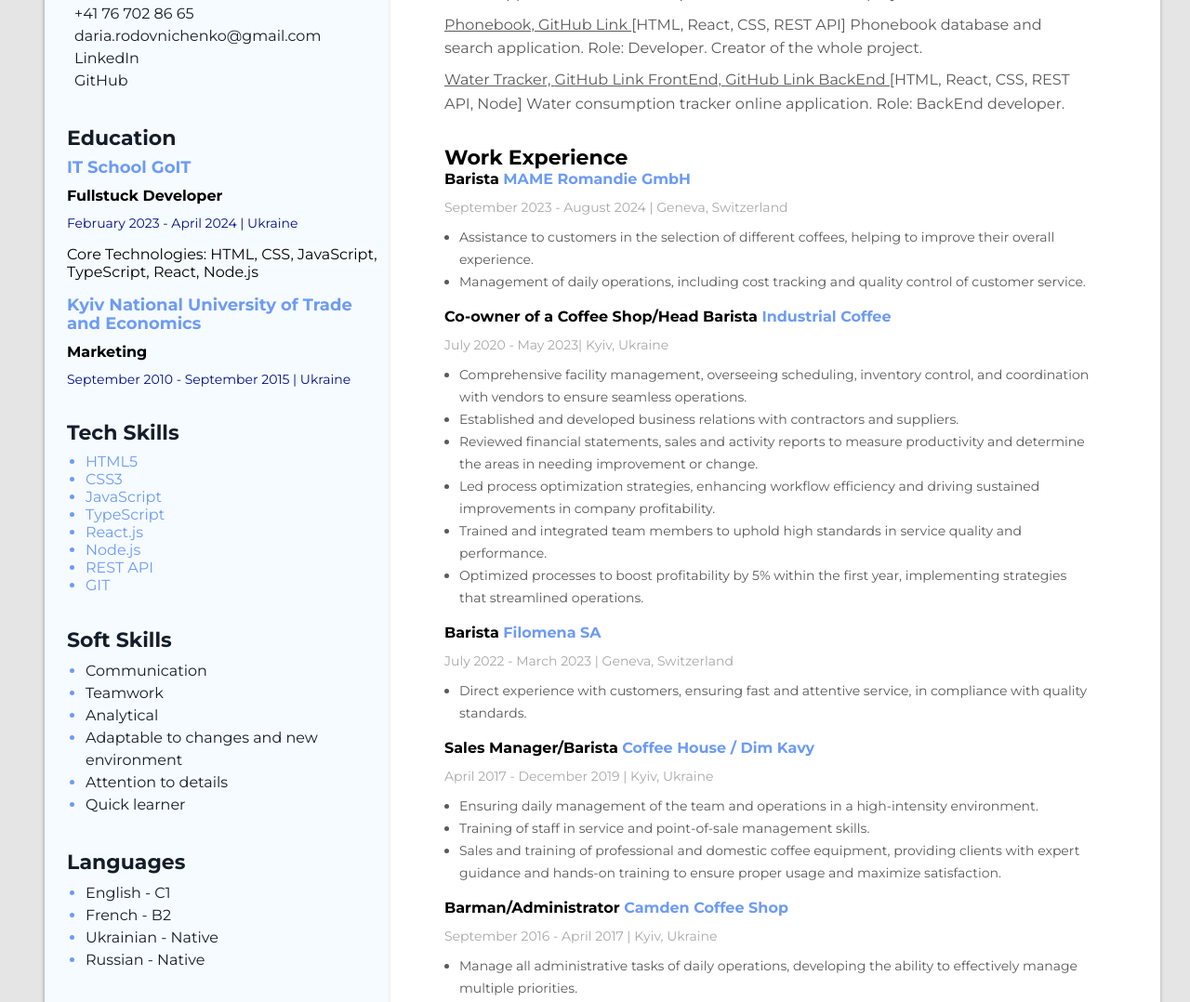
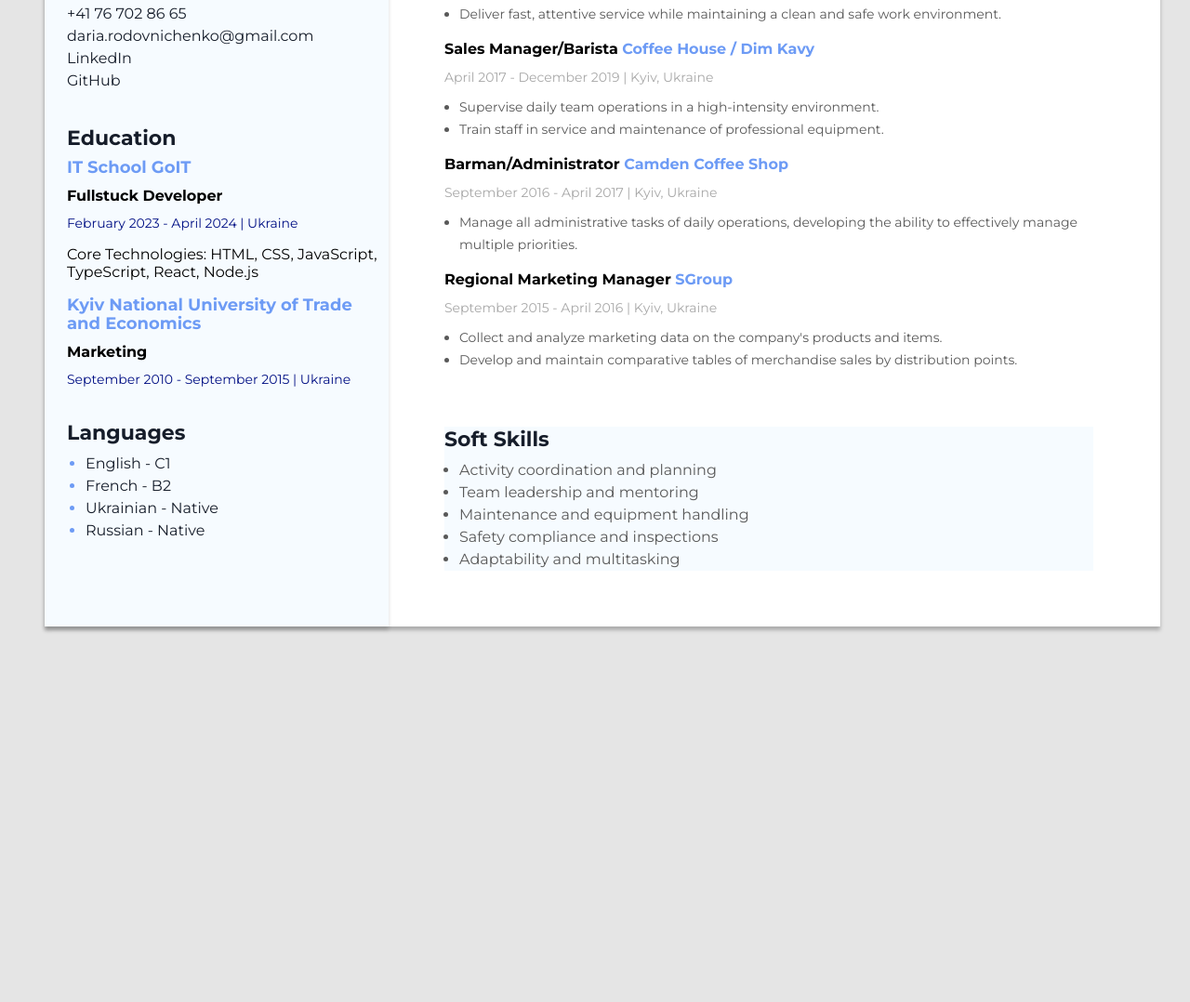
Before and after one commit to DariaRodovnichenko/CV_office, a plain HTML site: page index.html in a window 1280 px wide. Shown: the part 778-1856 px from the top of the page at 93% size. After the commit the page ends 1500 px from the top, so only its background shows below. Drawn offline with Linux system fonts and the light colour scheme.

Commit message:
office adjustments

```diff
--- a/css/style.css
+++ b/css/style.css
@@ -66,9 +66,6 @@ a {
 .my-summary {
   margin-top: 20px;
   background-color: #b1dcff1f;
-
-  border-color: navy;
-  border-radius: 5px;
   font-size: var(--font-size-small);
   line-height: 1.6;
   color: var(--primary-color);
@@ -139,7 +136,7 @@ a {
 /* Work Experience */
 
 .work-experience-container {
-  margin-bottom: 44px;
+  margin-bottom: 60px;
 }
 
 .work-experience-position {
@@ -181,6 +178,33 @@ a {
   margin: 0;
 }
 
+/* Soft Skills */
+.soft-skills-container {
+  /* margin-top: 28px; */
+  background-color: #b1dcff1f;
+  font-size: var(--font-size-small);
+  line-height: 24px;
+  color: #595959;
+}
+
+.soft-skills-list {
+ padding: 0 0 0 16px;
+  margin: 0;
+}
+
+/* .soft-skills-list-item {
+  font-style: normal;
+  font-weight: 400;
+  font-size: var(--font-size-small);
+  line-height: 24px;
+  color: var(--secondary-color);
+  margin-bottom: 8px;
+} */
+
+.soft-skills-list-item:hover {
+  color: #6d9bf5;
+}
+
 /* Sidebar */
 
 .sidebar {
@@ -194,14 +218,14 @@ a {
 
 /* Contacts */
 
-.contacts-type {
+/* .contacts-type {
   font-style: normal;
   font-weight: 700;
   font-size: 14px;
   line-height: 24px;
   color: #161d2a;
   margin-right: 8px;
-}
+} */
 
 .contacts-item {
   margin: 0;
@@ -237,7 +261,6 @@ a {
 .contacts-container,
 .education-container,
 .tech-skills-container,
-.soft-skills-container,
 .languages-container {
   margin-top: 36px;
   margin-left: 24px;
--- a/index.html
+++ b/index.html
@@ -13,8 +13,6 @@
     />
 
     <link rel="stylesheet" href="./css/style.css" />
-
-    <title>My resume</title>
   </head>
   <body>
     <!-- Wrapper -->
@@ -24,17 +22,16 @@
         <!-- About Me -->
         <div class="about-me-container">
           <h1 class="my-name">Daria Rodovnichenko</h1>
-          <h2 class="my-profession">Junior Front-End Developer</h2>
+          <h2 class="my-profession">Activity Leader & Maintenance Support</h2>
           <p class="my-summary">
-            Over 7 years in customer service and business operations,
-            complemented by recent studies in full stack web development.
-            Passionate about combining strong analytical, management, and
-            technical skills to create innovative user-focused applications.
-            Actively seeking opportunities to leverage my skills in a
-            collaborative and growth-oriented environment.
+            Experienced professional with over 7 years in customer service,
+            operations management, and team coordination. Passionate about
+            creating safe, engaging environments for diverse groups. Known for
+            reliability, attention to detail, and adaptability in dynamic
+            settings.
           </p>
 
-          <p class="my-descr">
+          <!-- <p class="my-descr">
             Junior Front-End Developer with hands-on experience in creating
             responsive web applications and a solid foundation in modern
             development tools and practices. Currently advancing my expertise
@@ -42,11 +39,11 @@
             JavaScript, TypeScript, React, and Node.js. Eager to bring a blend
             of technical and customer-oriented skills to a dynamic development
             team.
-          </p>
+          </p> -->
         </div>
 
         <!-- My Projects -->
-        <div class="projects-container">
+        <!-- <div class="projects-container">
           <h3 class="main-content-title">Project Experience</h3>
           <ul class="project-list">
             <li class="project-item">
@@ -138,7 +135,7 @@
               </span>
             </li>
           </ul>
-        </div>
+        </div> -->
 
         <!-- Work Experience -->
         <div class="work-experience-container">
@@ -155,12 +152,12 @@
             </p>
             <ul class="work-duties-list">
               <li class="work-duties">
-                Assistance to customers in the selection of different coffees,
-                helping to improve their overall experience.
+                Assist customers in selecting specialty coffees, enhancing their
+                overall experience.
               </li>
               <li class="work-duties">
-                Management of daily operations, including cost tracking and
-                quality control of customer service.
+                Manage daily operations, including cost tracking and quality
+                control.
               </li>
             </ul>
           </div>
@@ -168,37 +165,27 @@
           <!-- Company 2 -->
           <div class="work-experience-place">
             <h4 class="work-experience-position">
-              Co-owner of a Coffee Shop/Head Barista
+              Co-owner and Head Barista
               <span class="work-experience-company">Industrial Coffee</span>
             </h4>
             <p class="work-period">July 2020 - May 2023| Kyiv, Ukraine</p>
             <ul class="work-duties-list">
               <li class="work-duties">
-                Comprehensive facility management, overseeing scheduling,
-                inventory control, and coordination with vendors to ensure
-                seamless operations.
+                Coordinate team schedules, inventory, and vendor management to
+                ensure smooth operations.
               </li>
               <li class="work-duties">
-                Established and developed business relations with contractors
-                and suppliers.
+                Train and mentored team members to uphold high standards of
+                service and safety.
               </li>
               <li class="work-duties">
-                Reviewed financial statements, sales and activity reports to
-                measure productivity and determine the areas in needing
-                improvement or change.
+                Organize and managed equipment maintenance, ensuring safety and
+                functionality.
               </li>
               <li class="work-duties">
                 Led process optimization strategies, enhancing workflow
                 efficiency and driving sustained improvements in company
                 profitability.
-              </li>
-              <li class="work-duties">
-                Trained and integrated team members to uphold high standards in
-                service quality and performance.
-              </li>
-              <li class="work-duties">
-                Optimized processes to boost profitability by 5% within the
-                first year, implementing strategies that streamlined operations.
               </li>
             </ul>
           </div>
@@ -214,8 +201,8 @@
             </p>
             <ul class="work-duties-list">
               <li class="work-duties">
-                Direct experience with customers, ensuring fast and attentive
-                service, in compliance with quality standards.
+                Deliver fast, attentive service while maintaining a clean and
+                safe work environment.
               </li>
             </ul>
           </div>
@@ -233,17 +220,11 @@
             </p>
             <ul class="work-duties-list">
               <li class="work-duties">
-                Ensuring daily management of the team and operations in a
-                high-intensity environment.
+                Supervise daily team operations in a high-intensity environment.
               </li>
               <li class="work-duties">
-                Training of staff in service and point-of-sale management
-                skills.
-              </li>
-              <li class="work-duties">
-                Sales and training of professional and domestic coffee
-                equipment, providing clients with expert guidance and hands-on
-                training to ensure proper usage and maximize satisfaction.
+                Train staff in service and maintenance of professional
+                equipment.
               </li>
             </ul>
           </div>
@@ -286,6 +267,18 @@
             </ul>
           </div>
         </div>
+
+        <!-- Soft Skills -->
+        <div class="soft-skills-container">
+          <h3 class="sidebar-title">Soft Skills</h3>
+          <ul class="soft-skills-list">
+            <li class="soft-skills-list-item">Activity coordination and planning</li>
+            <li class="soft-skills-list-item">Team leadership and mentoring</li>
+            <li class="soft-skills-list-item">Maintenance and equipment handling</li>
+            <li class="soft-skills-list-item">Safety compliance and inspections</li>
+            <li class="soft-skills-list-item">Adaptability and multitasking</li>
+          </ul>
+        </div>
       </div>
 
       <!-- Side Bar -->
@@ -308,13 +301,13 @@
         <div class="contacts-container">
           <h3 class="sidebar-title">Contacts</h3>
           <p class="contacts-item">
-            <span class="contacts-type"></span>
+            <!-- <span class="contacts-type"></span> -->
             <a href="tel:+41767028665" class="contacts-number"
               >+41 76 702 86 65</a
             >
           </p>
           <p class="contacts-item">
-            <span class="contacts-type"></span>
+            <!-- <span class="contacts-type"></span> -->
             <a
               href="mailto:daria.rodovnichenko@gmail.com"
               class="contacts-email"
@@ -322,7 +315,7 @@
             >
           </p>
           <p class="contacts-item">
-            <span class="contacts-type"></span>
+            <!-- <span class="contacts-type"></span> -->
             <a
               href="https://www.linkedin.com/in/daria-rodovnichenko/"
               class="contacts-email"
@@ -330,7 +323,7 @@
             >
           </p>
           <p class="contacts-item">
-            <span class="contacts-type"></span>
+            <!-- <span class="contacts-type"></span> -->
             <a
               href="https://github.com/DariaRodovnichenko"
               class="contacts-email"
@@ -358,7 +351,7 @@
         </div>
 
         <!-- Tech Skills -->
-        <div class="tech-skills-container">
+        <!-- <div class="tech-skills-container">
           <h3 class="sidebar-title">Tech Skills</h3>
           <ul class="skills-list">
             <li class="skills-list-item">HTML5</li>
@@ -370,34 +363,7 @@
             <li class="skills-list-item">REST API</li>
             <li class="skills-list-item">GIT</li>
           </ul>
-        </div>
-
-        <!-- Soft Skills -->
-        <div class="soft-skills-container">
-          <h3 class="sidebar-title">Soft Skills</h3>
-          <ul class="skills-list">
-            <li class="skills-list-item">
-              <span class="skills-list-text">Communication</span>
-            </li>
-            <li class="skills-list-item">
-              <span class="skills-list-text">Teamwork</span>
-            </li>
-            <li class="skills-list-item">
-              <span class="skills-list-text">Analytical</span>
-            </li>
-            <li class="skills-list-item">
-              <span class="skills-list-text"
-                >Adaptable to changes and new environment</span
-              >
-            </li>
-            <li class="skills-list-item">
-              <span class="skills-list-text">Attention to details</span>
-            </li>
-            <li class="skills-list-item">
-              <span class="skills-list-text">Quick learner</span>
-            </li>
-          </ul>
-        </div>
+        </div> -->
 
         <!-- Languages -->
         <div class="languages-container">
```
